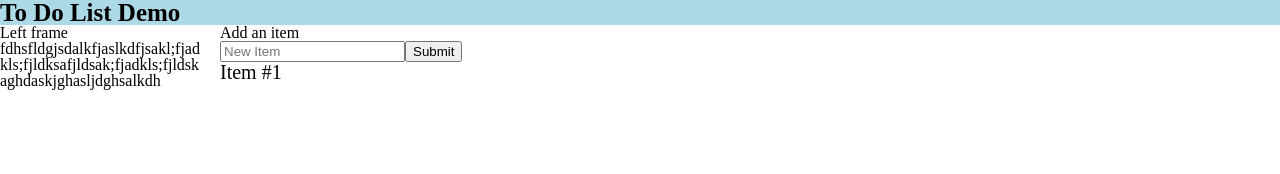
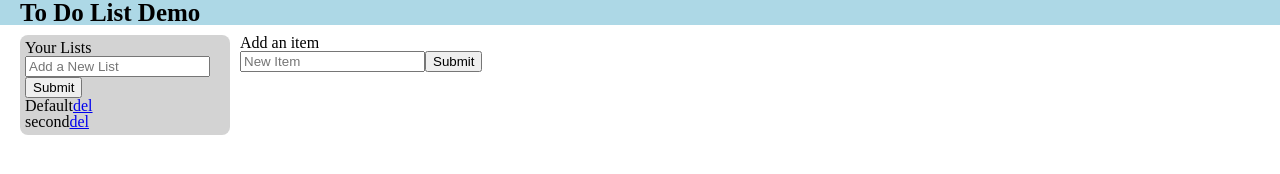
Before and after one commit to iolab12/iolab_hw_1, a plain HTML site: page index.html in a window 1280 px wide. Drawn offline with nearby package versions, Linux system fonts and the light colour scheme.

Commit message:
Began OO javascript
Added a rounded corner background to the list view.
Created a sandbox object to hold the whole app.
List and Item objects.

```diff
--- a/index.html
+++ b/index.html
@@ -44,16 +44,20 @@
     <div id="content">
         <!-- <div class="fb-login-button">Login with Facebook</div> -->
         <div class="container">
-          <div class="container-left">
-            Left frame fdhsfldgjsdalkfjaslkdfjsakl;fjadkls;fjldksafjldsak;fjadkls;fjldskaghdaskjghasljdghsalkdh
+          <div class="container-left rounded-corners">
+            <h2>Your Lists</h2>
+            <form id="addListForm">
+                <input id="list" type="text" placeholder="Add a New List"><input type="submit">
+            </form>
+            <ul id="listOfLists">
+            </ul>
           </div>
           <div class="container-right">
-            <form id="todoForm">
+            <form id="addItemForm">
                 <label for="item">Add an item</label><br/>
                 <input id="item" type="text" placeholder="New Item"><input type="submit">
             </form>
             <ul id="todoList">
-                <li><div class="item-text">Item #1</div></li>
             </ul>
           </div>
         </div>
--- a/main.css
+++ b/main.css
@@ -1,11 +1,13 @@
 .container{
-    margin: 0 auto;
+    margin: 0 20px;
     width: 100%;
 }
 
 .container-left{
+    background-color: lightgray;
     clear: left;
     float: left;
+    padding: 5px;
     width: 200px;
     word-wrap: break-word;
 }
@@ -20,6 +22,7 @@
 }
 
 #content {
+    margin: 10px 0px;
 }
 
 .item-text {
@@ -34,3 +37,9 @@ h1{
 li {
     /*list-style-type: none;*/
 }
+
+.rounded-corners {
+    border-radius: 0.5em;
+    -moz-border-radius: 0.5em;
+    -webkit-border-radius: 0.5em;
+}
--- a/todo.js
+++ b/todo.js
@@ -1,15 +1,25 @@
 
 // Handle form Submissions
 $(document).ready(function() {
+    var sandbox = new Sandbox();
+    sandbox.addList("second");
 
-    $("#todoForm").on("submit", function(event){
+    $("#addListForm").on("submit", function(event){
+        console.log("I've submitted my form");
+        //Get the value and add it to the list if not empty
+        var listName = $("#list").val();
+        addList(listName);
 
+        //Clear the form
+        $("#list").val("");
+        return false;
+    });
+
+    $("#addItemForm").on("submit", function(event){
     	console.log("I've submitted my form");
-
         //Get the value and add it to the list if not empty
         var itemText = $("#item").val();
         addItem(itemText);
-
 
         //Clear the form
         $("#item").val("");
@@ -17,15 +27,47 @@ $(document).ready(function() {
     });
 });
 
-function addList(name){
+function Sandbox(){
 
+    this.currentList = "Default"
+    this.lists = [];
+
+    this.addList = function(name){
+        if(!$.trim(name))
+            return;
+
+        var newList = new List(name)
+        this.lists.push(newList);
+        newList.render();
+
+        console.log(this.lists);
+    }
+
+    //initializing sandbox
+    this.addList("Default");
 }
 
-//Generates the HTML for the new item
-function addItem(name){
-    if(!name)
-        return;
+function List(name){
+    this.name = name;
+    this.items = [];
 
-    var domElement =  '<li><div class="item-text">' + name + '</div></li>';
-    $("#todoList").append(domElement);
+    this.addItem = function(name) {
+        //Generates the HTML for the new item
+        if(!$.trim(name))
+            return;
+
+        //Save to Local Storage
+        //localStorage.setItem("1_default", "name");
+        this.items.push(name);
+        console.log(this.items);
+
+        //Add to DOM
+        var domElement =  '<li><div class="item-text"><input type="checkbox">' + name + '<a href="#">del</a></div></li>';
+        $("#todoList").append(domElement);
+    }
+
+    this.render = function(){
+        var domElement =  '<li><div class="list-text">' + this.name + '<a href="#">del</a></div></li>';
+        $("#listOfLists").append(domElement);
+    }
 }
```
